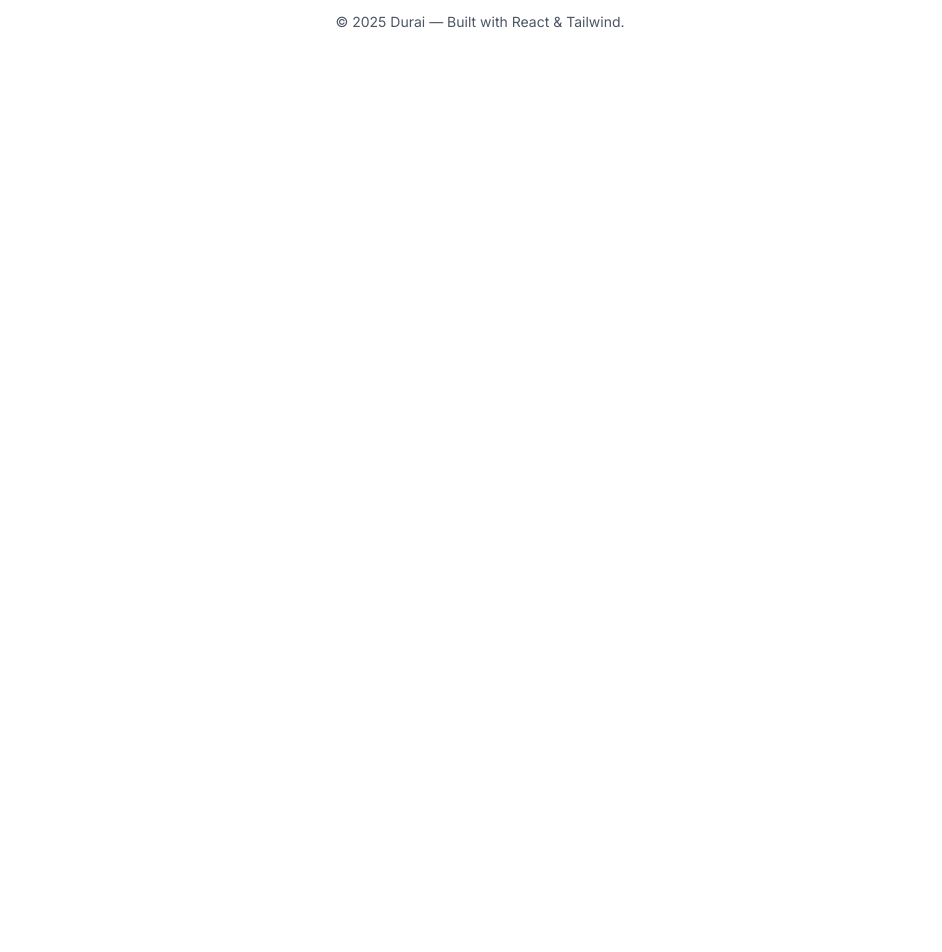
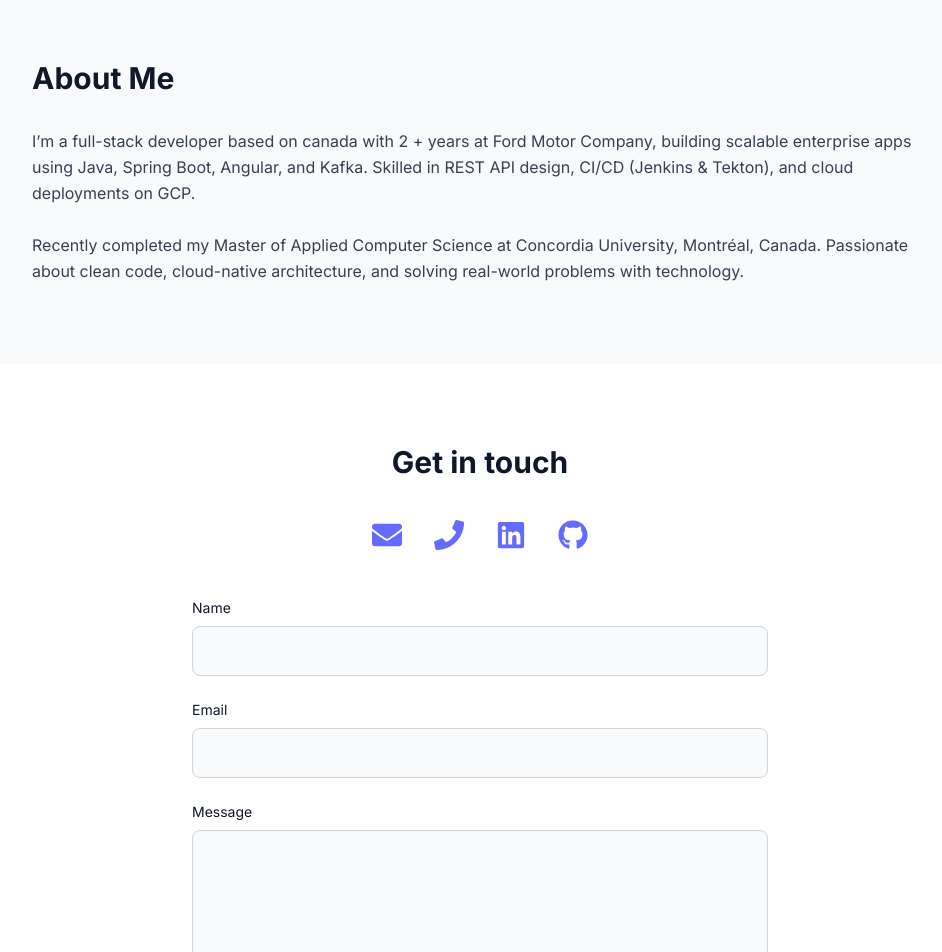
Before and after one commit to sankardurai17/my-portfolio, a React (Vite) app: page / in a window 1280 px wide. Shown: the part 900-1852 px from the top of the page, without its empty margins (160-1102 px from the left). Before the commit the page ends 964 px from the top, so only its background shows below. Built offline with nearby package versions, Linux system fonts and the light colour scheme.

Commit message:
Adding about, contact components

```diff
--- a/src/App.tsx
+++ b/src/App.tsx
@@ -1,5 +1,7 @@
 import Header from './components/Header';
 import Hero from './components/Hero';
+import About from './components/About';
+import Contact from './components/Contact'
 import Footer from './components/Footer';
 
 export default function App() {
@@ -8,6 +10,8 @@ export default function App() {
       <Header />
       <main className="pt-20">
         <Hero />
+        <About />
+        <Contact />
       </main>
       <Footer />
     </>
--- /dev/null
+++ b/src/components/About.tsx
@@ -0,0 +1,23 @@
+export default function About() {
+    return (
+      <section id="about" className="py-20 bg-surfaceAlt dark:bg-surfaceAltDark">
+        <div className="max-w-4xl mx-auto">
+          <h2 className="text-3xl font-bold mb-8 text-center md:text-left text-gray-900 dark:text-gray-100">
+            About Me
+          </h2>
+
+          <p className="leading-relaxed text-gray-700 dark:text-gray-300">
+            I’m a full-stack developer based on canada with 2 + years at Ford Motor Company,
+            building scalable enterprise apps using Java, Spring Boot, Angular,
+            and Kafka. Skilled in REST API design, CI/CD (Jenkins & Tekton), and
+            cloud deployments on GCP.
+            <br />
+            <br />
+            Recently completed my Master of Applied Computer Science at Concordia
+            University, Montréal, Canada. Passionate about clean code, cloud-native
+            architecture, and solving real-world problems with technology.
+          </p>
+        </div>
+      </section>
+    );
+  }
--- /dev/null
+++ b/src/components/Contact.tsx
@@ -0,0 +1,112 @@
+import {
+  FaEnvelope,
+  FaLinkedin,
+  FaGithub,
+  FaPhone
+} from 'react-icons/fa';
+
+export default function Contact() {
+  return (
+    <section id="contact" className="py-20 bg-surface dark:bg-surfaceDark">
+      <h2 className="text-3xl font-bold text-center mb-10 text-text dark:text-textDark">
+        Get in touch
+      </h2>
+
+      {/* Social icons */}
+      <div className="flex justify-center gap-8 text-3xl text-gray-600 dark:text-gray-300 mb-12">
+        <a
+          href="mailto:durai.ap2000@gmail.com"
+          aria-label="Email"
+          className="hover:text-primary transition"
+        >
+          <FaEnvelope />
+        </a>
+
+        <a
+          href="tel:+14387228825"
+          aria-label="Phone"
+          className="hover:text-primary transition"
+        >
+          <FaPhone />
+        </a>
+
+        <a
+          href="https://www.linkedin.com/in/duraipaandiyaan-a-p/"
+          target="_blank"
+          rel="noreferrer"
+          aria-label="LinkedIn"
+          className="hover:text-primary transition"
+        >
+          <FaLinkedin />
+        </a>
+
+        <a
+          href="https://github.com/sankardurai17"
+          target="_blank"
+          rel="noreferrer"
+          aria-label="GitHub"
+          className="hover:text-primary transition"
+        >
+          <FaGithub />
+        </a>
+      </div>
+
+      {/* Contact form */}
+      <form
+        action="https://formspree.io/f/movwzgor"
+        method="POST"
+        className="max-w-xl mx-auto grid gap-6"
+      >
+        {/* Name */}
+        <div className="grid gap-2">
+          <label htmlFor="name" className="text-sm font-medium text-text dark:text-textDark">
+            Name
+          </label>
+          <input
+            type="text"
+            id="name"
+            name="name"
+            required
+            className="px-4 py-3 rounded-lg bg-surfaceAlt dark:bg-surfaceAltDark border border-gray-300 dark:border-gray-600 focus:border-primary focus:ring-primary focus:ring-1 outline-none transition"
+          />
+        </div>
+
+        {/* Email */}
+        <div className="grid gap-2">
+          <label htmlFor="email" className="text-sm font-medium text-text dark:text-textDark">
+            Email
+          </label>
+          <input
+            type="email"
+            id="email"
+            name="email"
+            required
+            className="px-4 py-3 rounded-lg bg-surfaceAlt dark:bg-surfaceAltDark border border-gray-300 dark:border-gray-600 focus:border-primary focus:ring-primary focus:ring-1 outline-none transition"
+          />
+        </div>
+
+        {/* Message */}
+        <div className="grid gap-2">
+          <label htmlFor="message" className="text-sm font-medium text-text dark:text-textDark">
+            Message
+          </label>
+          <textarea
+            id="message"
+            name="message"
+            rows={5}
+            required
+            className="px-4 py-3 rounded-lg bg-surfaceAlt dark:bg-surfaceAltDark border border-gray-300 dark:border-gray-600 focus:border-primary focus:ring-primary focus:ring-1 outline-none transition"
+          />
+        </div>
+
+        {/* Submit */}
+        <button
+          type="submit"
+          className="justify-self-start rounded-full bg-primary text-white px-8 py-3 hover:opacity-90 transition"
+        >
+          Send Message
+        </button>
+      </form>
+    </section>
+  );
+}
--- a/src/components/Header.tsx
+++ b/src/components/Header.tsx
@@ -3,7 +3,8 @@ import { FaBars } from 'react-icons/fa';
 import ThemeToggle from './ThemeToggle';
 
 const links = [
-    { href: '#about', label: 'About' }
+    { href: '#about', label: 'About' },
+    { href: '#contact', label: 'Contact' }
   ];
 
 
```
